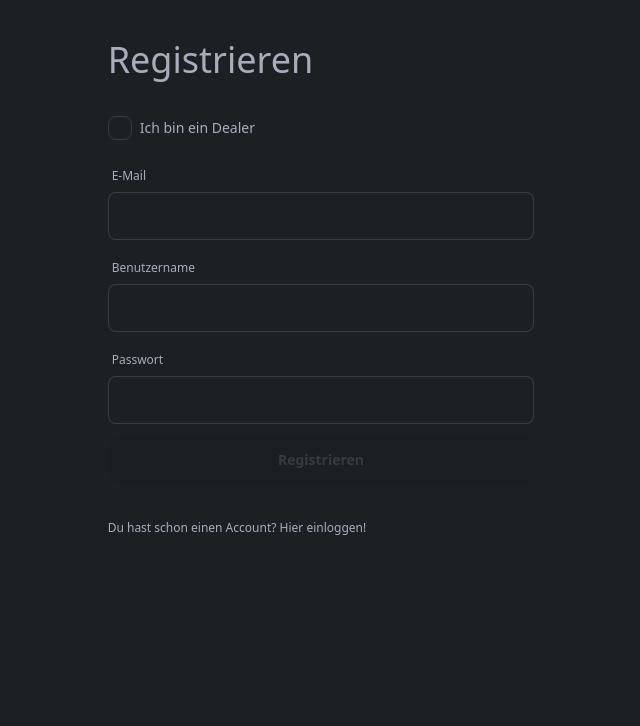
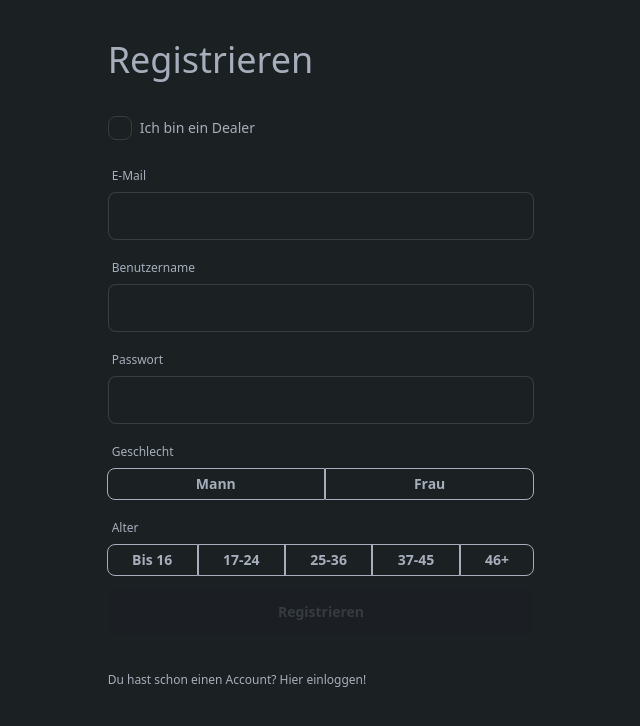
Before and after one commit to bitstorm-tech/cockaigne-frontend, a SvelteKit app: page /registration in a window 1280 px wide. Shown: the top 726 px of the page, without its empty margins (319-959 px from the left). Built offline with nearby package versions, Linux system fonts and the light colour scheme; no server answers.

Commit message:
Add age and gender to account

```diff
--- a/src/lib/database/account/account.model.ts
+++ b/src/lib/database/account/account.model.ts
@@ -4,6 +4,8 @@ export interface Account {
   password?: string;
   dealer: boolean;
   username?: string;
+  gender?: string;
+  age?: number;
   company_name?: string;
   street?: string;
   house_number?: string;
--- a/src/lib/database/account/account.service.ts
+++ b/src/lib/database/account/account.service.ts
@@ -35,7 +35,7 @@ export async function findAccountById(id: number): Promise<Account | undefined>
 export async function insertAccount(account: Account, position?: Position): Promise<number | undefined> {
   const query = account.dealer
     ? "INSERT INTO account (email, password, dealer, company_name, street, house_number, city, zip, phone, location) VALUES ($1, $2, $3, $4, $5, $6, $7, $8, $9, ST_POINT($10, $11)) RETURNING id"
-    : "INSERT INTO account (email, password, dealer, username) VALUES ($1, $2, $3, $4) RETURNING id";
+    : "INSERT INTO account (email, password, dealer, username, age, gender) VALUES ($1, $2, $3, $4, $5, $6) RETURNING id";
 
   const values = account.dealer
     ? [
@@ -51,7 +51,7 @@ export async function insertAccount(account: Account, position?: Position): Prom
         position?.longitude,
         position?.latitude
       ]
-    : [account.email, account.password, account.dealer, account.username];
+    : [account.email, account.password, account.dealer, account.username, account.age, account.gender];
 
   const result = await pool.query<Account>(query, values);
 
--- a/src/routes/registration/+page.svelte
+++ b/src/routes/registration/+page.svelte
@@ -1,6 +1,7 @@
 <script lang="ts">
   import { goto, invalidateAll } from "$app/navigation";
   import Button from "$lib/components/ui/Button.svelte";
+  import ButtonGroup from "$lib/components/ui/ButtonGroup.svelte";
   import Checkbox from "$lib/components/ui/Checkbox.svelte";
   import Input from "$lib/components/ui/Input.svelte";
   import Link from "$lib/components/ui/Link.svelte";
@@ -12,7 +13,20 @@
   let openModal = false;
   let loading = false;
 
-  $: disabled = account.email?.length === 0 || account.password?.length === 0;
+  const gender = {
+    m: "Mann",
+    f: "Frau"
+  };
+
+  const age = {
+    1: "Bis 16",
+    2: "17-24",
+    3: "25-36",
+    4: "37-45",
+    5: "46+"
+  };
+
+  $: disabled = account.email?.length === 0 || account.password?.length === 0 || !account.age || !account.gender;
 
   async function register() {
     loading = true;
@@ -52,6 +66,9 @@
       <Input label="PLZ" type="number" bind:value={account.zip} />
     </div>
     <Input label="Telefon" type="tel" bind:value={account.phone} />
+  {:else}
+    <ButtonGroup label="Geschlecht" options={gender} bind:value={account.gender} />
+    <ButtonGroup label="Alter" options={age} bind:value={account.age} />
   {/if}
   <Button on:click={register} {loading} {disabled}>Registrieren</Button>
   <span class="text-xs mt-6">Du hast schon einen Account? <Link href="/">Hier einloggen!</Link></span>
```
Also changed, not shown: 1 other file (tests, documents, lock files or other folders).
